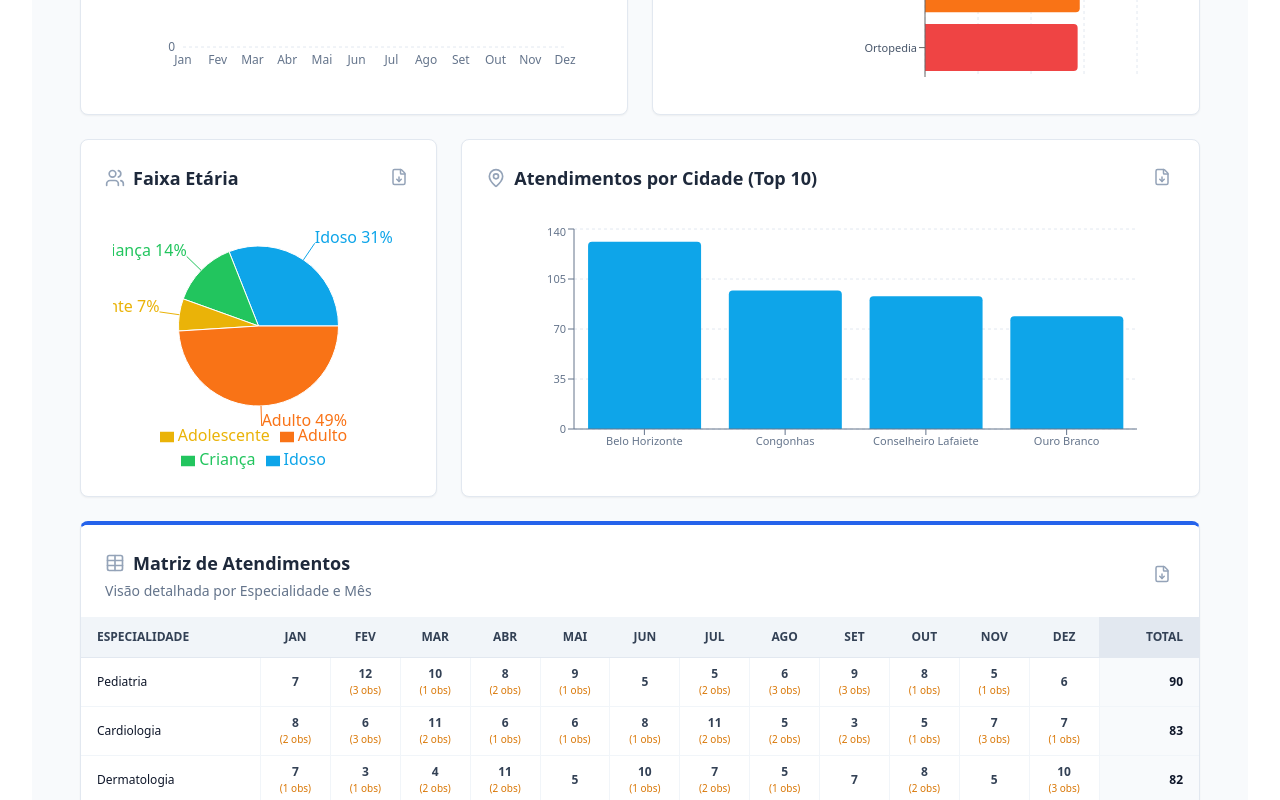
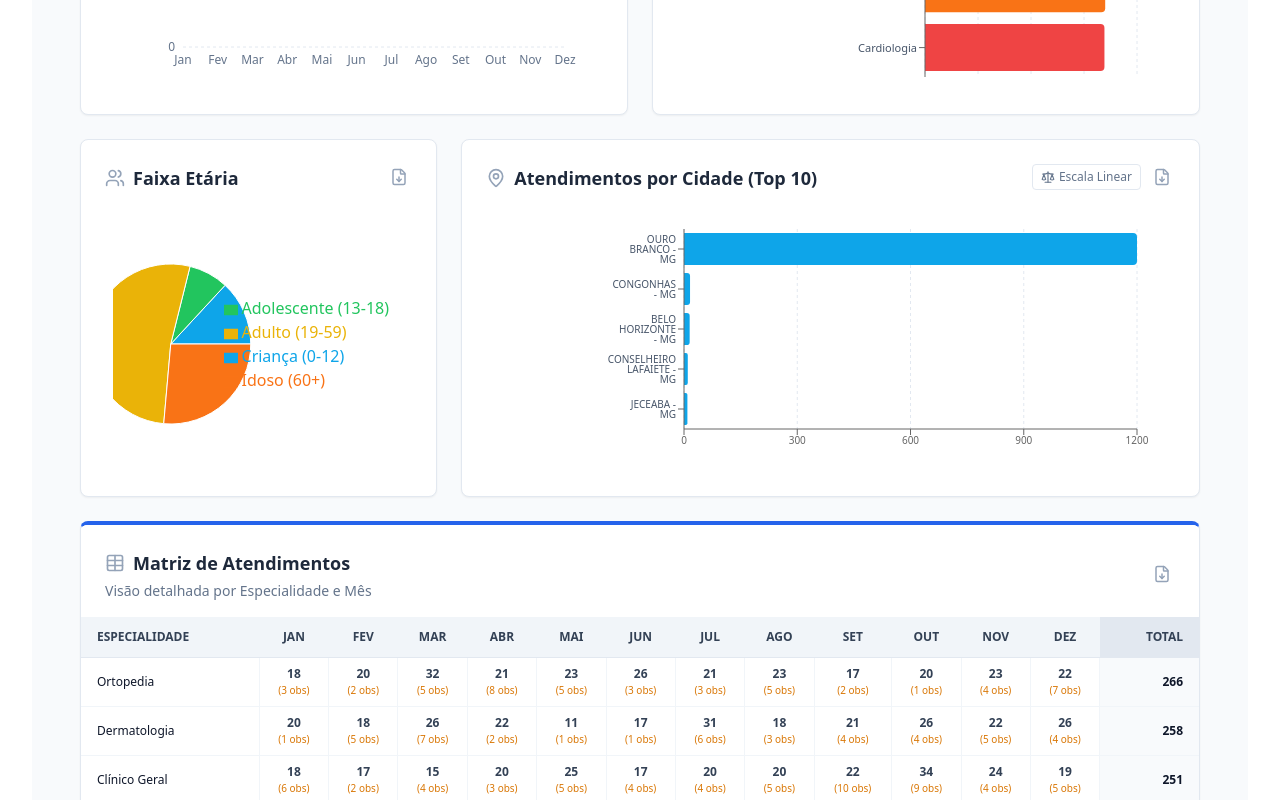
Before and after one commit to LeandroPRodrigues/Dashboard-Vivver, a React (Vite) app in the folder dashboard-hospitalar/: page / in a window 1280 px wide. Shown: the part 960-1760 px from the top of the page. Built offline with nearby package versions, Linux system fonts and the light colour scheme.

Commit message:
Atualização de ferramentas 1.2

```diff
--- a/dashboard-hospitalar/src/Dashboard.jsx
+++ b/dashboard-hospitalar/src/Dashboard.jsx
@@ -5,7 +5,7 @@ import {
 } from 'recharts';
 import {
   Upload, FileText, Activity, Calendar, Stethoscope, AlertCircle, Filter, ChevronDown, X, Check, Search, Info, User, Clock, Table, Download, AlertTriangle,
-  FileDown, Image as ImageIcon, FileSpreadsheet, ArrowRightLeft, LayoutDashboard, MapPin, Users
+  FileDown, Image as ImageIcon, FileSpreadsheet, ArrowRightLeft, LayoutDashboard, MapPin, Users, Scale
 } from 'lucide-react';
 import html2canvas from 'html2canvas';
 import * as XLSX from 'xlsx';
@@ -20,7 +20,7 @@ const HOSPITAL_PROCEDURE_MAP = {
   '301060029': 'Pacientes em observação', '0301060029': 'Pacientes em observação', '9990000096': 'Pacientes em observação'
 };
 
-// --- DICIONÁRIO INTELIGENTE DE COLUNAS (ATUALIZADO) ---
+// --- DICIONÁRIO INTELIGENTE DE COLUNAS ---
 const COLUMN_ALIASES = {
   unitCode: ['codigo_unidade', 'Codigo unidade', 'Cód. Unidade', 'cod_unidade'],
   unitName: ['nome_unidade', 'Nome unidade', 'Unidade', 'desc_unidade'],
@@ -29,8 +29,6 @@ const COLUMN_ALIASES = {
   prof: ['nome_profissional', 'Profissional', 'Nome do Profissional', 'Medico'],
   procCode: ['codigo_procedimento', 'Codigo procedimento', 'Cód. Procedimento'],
   procName: ['nome_procedimento', 'Nome procedimento', 'Procedimento'],
-
-  // ATUALIZADO COM OS NOMES QUE VOCÊ FORNECEU
   city: ['municipio', 'Municipio', 'Cidade', 'municipio_paciente', 'nome_municipio_paciente'],
   age: ['idade', 'Idade', 'Idade atendimento paciente', 'idade_atendimento_paciente'],
   gender: ['sexo', 'Sexo', 'Genero']
@@ -109,10 +107,11 @@ const MultiSelect = ({ label, options, selectedValues, onChange, placeholder = "
 const generateMockData = () => {
   const mock = [];
   const specs = ['Clínico Geral', 'Pediatria', 'Ortopedia', 'Cardiologia', 'Dermatologia'];
-  const cities = ['Ouro Branco', 'Conselheiro Lafaiete', 'Congonhas', 'Belo Horizonte'];
+  const cities = ['OURO BRANCO - MG', 'CONGONHAS - MG', 'CONSELHEIRO LAFAIETE - MG', 'BELO HORIZONTE - MG', 'JECEABA - MG'];
 
   ['2024', '2025'].forEach(year => {
-    for(let i=0; i<400; i++) {
+    // Gerar Ouro Branco Massivo
+    for(let i=0; i<1200; i++) {
         const month = Math.floor(Math.random() * 12) + 1;
         const age = Math.floor(Math.random() * 80) + 1;
         mock.push({
@@ -120,21 +119,23 @@ const generateMockData = () => {
           date: `15/${month}/${year}`, spec: specs[Math.floor(Math.random() * specs.length)],
           prof: `Dr. ${i}`, procCode: i % 5 === 0 ? '301060029' : '301060096',
           procName: "PROCEDIMENTO HOSPITALAR",
-        city: cities[Math.floor(Math.random() * cities.length)],
+          city: "OURO BRANCO - MG",
           age: age,
-        ageGroup: age < 12 ? 'Criança' : age < 18 ? 'Adolescente' : age < 60 ? 'Adulto' : 'Idoso'
+          ageGroup: age < 12 ? 'Criança (0-12)' : age < 18 ? 'Adolescente (13-18)' : age < 60 ? 'Adulto (19-59)' : 'Idoso (60+)'
         });
     }
-    for(let i=0; i<300; i++) {
+    // Gerar outras cidades menores
+    for(let i=0; i<50; i++) {
         const month = Math.floor(Math.random() * 12) + 1;
         const age = Math.floor(Math.random() * 80) + 1;
         mock.push({
-        unitCode: "51", unitName: "CENTRO DE ESPECIALIDADES", mes_final: month, ano_final: year,
-        date: `20/${month}/${year}`, spec: specs[Math.floor(Math.random() * specs.length)],
-        prof: `Dra. ${i}`, procCode: "0000000", procName: "Consulta Ambulatorial",
-        city: cities[Math.floor(Math.random() * cities.length)],
+          unitCode: "104", unitName: "HOSPITAL RAYMUNDO CAMPOS", mes_final: month, ano_final: year,
+          date: `15/${month}/${year}`, spec: specs[Math.floor(Math.random() * specs.length)],
+          prof: `Dr. ${i}`, procCode: i % 5 === 0 ? '301060029' : '301060096',
+          procName: "PROCEDIMENTO HOSPITALAR",
+          city: cities[Math.floor(Math.random() * (cities.length - 1)) + 1], // Pega cidades exceto a primeira (Ouro branco na logica acima foi separado)
           age: age,
-        ageGroup: age < 12 ? 'Criança' : age < 18 ? 'Adolescente' : age < 60 ? 'Adulto' : 'Idoso'
+          ageGroup: age < 12 ? 'Criança (0-12)' : age < 18 ? 'Adolescente (13-18)' : age < 60 ? 'Adulto (19-59)' : 'Idoso (60+)'
         });
     }
   });
@@ -191,6 +192,9 @@ export default function Dashboard() {
   const [isDemoData, setIsDemoData] = useState(true);
   const [isComparisonMode, setIsComparisonMode] = useState(false);
 
+  // Estado para Escala Logarítmica do gráfico de Cidades
+  const [isLogScale, setIsLogScale] = useState(false);
+
   // Filtros
   const [selectedYear, setSelectedYear] = useState('all');
   const [selectedMonth, setSelectedMonth] = useState('all');
@@ -223,13 +227,14 @@ export default function Dashboard() {
   useEffect(() => { if (availableUnits.length > 0 && !availableUnits.find(u => u.code === activeUnit)) setActiveUnit(availableUnits[0].code); }, [availableUnits]);
   useEffect(() => { if (availableYears.length >= 1) { setSelectedYear(availableYears[0]); setCompYear1(availableYears[0]); setCompYear2(availableYears[1] || availableYears[0]); } }, [availableYears]);
 
-  // --- DRILL-DOWN HANDLER ---
+  // --- DRILL-DOWN HANDLER (CORRIGIDO) ---
   const handleSpecChartClick = (data) => {
     if (data && data.name) {
-      // Se já estiver selecionado, remove. Se não, seleciona.
-      if (selectedSpecs.includes(data.name)) {
-        setSelectedSpecs(prev => prev.filter(s => s !== data.name));
+      if (selectedSpecs.length === 1 && selectedSpecs.includes(data.name)) {
+        // Se já está filtrado SÓ por ele, limpa
+        setSelectedSpecs([]);
       } else {
+        // Caso contrário, define ele como único filtro
         setSelectedSpecs([data.name]);
       }
     }
@@ -360,7 +365,6 @@ export default function Dashboard() {
 
     const allProfs = Object.values(byProfObj).map(p => ({ ...p, daysCount: p.days.size || 1, avgPerDay: Math.round((p.total / (p.days.size || 1)) * 10) / 10 })).sort((a, b) => b.total - a.total);
 
-    // Matriz Hospitalar
     const hospitalMatrixData = [];
     if (activeUnit === '104') {
         new Set(Object.keys(bySpecObj)).forEach(spec => {
@@ -514,7 +518,6 @@ export default function Dashboard() {
                     </Card>
                     <Card className="p-6">
                         <div className="flex justify-between items-start mb-6"><h3 className="text-lg font-bold text-slate-800 flex items-center gap-2"><Stethoscope size={20} className="text-slate-400" /> Volume por Especialidade (Clique para Filtrar)</h3><ExportWidget targetId="chart-specs" fileName="volume_especialidade" /></div>
-                        {/* ADICIONADO CLICK NO GRÁFICO */}
                         <div id="chart-specs" className="h-80 w-full bg-white p-2"><ResponsiveContainer width="100%" height="100%"><BarChart layout="vertical" data={stats.bySpec.slice(0, 10)} margin={{ top: 5, right: 30, left: 60, bottom: 5 }}><CartesianGrid strokeDasharray="3 3" horizontal={false} stroke="#e2e8f0" /><XAxis type="number" hide /><YAxis dataKey="name" type="category" width={180} tick={{fill: '#475569', fontSize: 11, fontWeight: 500}} interval={0} /><RechartsTooltip cursor={{fill: '#f1f5f9'}} contentStyle={{ backgroundColor: '#fff', borderRadius: '8px', border: 'none', boxShadow: '0 4px 6px -1px rgb(0 0 0 / 0.1)' }} /><Bar dataKey="value" name="Atendimentos" radius={[0, 4, 4, 0]} onClick={handleSpecChartClick} cursor="pointer">{stats.bySpec.slice(0, 10).map((entry, index) => (<Cell key={`cell-${index}`} fill={COLORS[index % COLORS.length]} />))}</Bar></BarChart></ResponsiveContainer></div>
                     </Card>
                 </div>
@@ -522,15 +525,42 @@ export default function Dashboard() {
                 <div className="grid grid-cols-1 lg:grid-cols-3 gap-6 mb-6">
                     <Card className="p-6 lg:col-span-1">
                         <div className="flex justify-between items-start mb-6"><h3 className="text-lg font-bold text-slate-800 flex items-center gap-2"><Users size={20} className="text-slate-400" /> Faixa Etária</h3><ExportWidget targetId="chart-age" fileName="faixa_etaria" /></div>
-                        <div id="chart-age" className="h-64 w-full bg-white p-2"><ResponsiveContainer width="100%" height="100%"><PieChart><Pie data={stats.byAge} dataKey="value" nameKey="name" cx="50%" cy="50%" outerRadius={80} fill="#8884d8" label={({name, percent}) => `${name} ${(percent * 100).toFixed(0)}%`}>{stats.byAge.map((entry, index) => <Cell key={`cell-${index}`} fill={COLORS[index % COLORS.length]} />)}</Pie><RechartsTooltip /><Legend verticalAlign="bottom" height={36}/></PieChart></ResponsiveContainer></div>
+                        <div id="chart-age" className="h-64 w-full bg-white p-2">
+                            <ResponsiveContainer width="100%" height="100%">
+                                <PieChart>
+                                    <Pie data={stats.byAge} dataKey="value" nameKey="name" cx="50%" cy="50%" outerRadius={80} fill="#8884d8" labelLine={false}>
+                                        {stats.byAge.map((entry, index) => <Cell key={`cell-${index}`} fill={COLORS[index % COLORS.length]} />)}
+                                    </Pie>
+                                    <RechartsTooltip />
+                                    <Legend layout="vertical" verticalAlign="middle" align="right"/>
+                                </PieChart>
+                            </ResponsiveContainer>
+                        </div>
                     </Card>
                     <Card className="p-6 lg:col-span-2">
-                        <div className="flex justify-between items-start mb-6"><h3 className="text-lg font-bold text-slate-800 flex items-center gap-2"><MapPin size={20} className="text-slate-400" /> Atendimentos por Cidade (Top 10)</h3><ExportWidget targetId="chart-city" fileName="top_cidades" /></div>
-                        <div id="chart-city" className="h-64 w-full bg-white p-2"><ResponsiveContainer width="100%" height="100%"><BarChart data={stats.byCity} margin={{ top: 5, right: 30, left: 20, bottom: 5 }}><CartesianGrid strokeDasharray="3 3" vertical={false} stroke="#e2e8f0" /><XAxis dataKey="name" stroke="#64748b" tick={{fill: '#64748b', fontSize: 11}} /><YAxis stroke="#64748b" tick={{fill: '#64748b', fontSize: 11}} /><RechartsTooltip contentStyle={{ backgroundColor: '#fff', borderRadius: '8px' }} /><Bar dataKey="value" name="Pacientes" fill="#0ea5e9" radius={[4, 4, 0, 0]} /></BarChart></ResponsiveContainer></div>
+                        <div className="flex justify-between items-start mb-6">
+                            <h3 className="text-lg font-bold text-slate-800 flex items-center gap-2"><MapPin size={20} className="text-slate-400" /> Atendimentos por Cidade (Top 10)</h3>
+                            <div className="flex items-center gap-2">
+                                {/* BOTÃO DE ESCALA LOGARITMICA */}
+                                <button onClick={() => setIsLogScale(!isLogScale)} className={`flex items-center gap-1 px-2 py-1 text-xs rounded border ${isLogScale ? 'bg-blue-100 text-blue-700 border-blue-300' : 'bg-white text-slate-500 border-slate-200'}`} title="Usar escala logarítmica para ver valores pequenos"><Scale size={14}/> {isLogScale ? 'Escala Log' : 'Escala Linear'}</button>
+                                <ExportWidget targetId="chart-city" fileName="top_cidades" />
+                            </div>
+                        </div>
+                        <div id="chart-city" className="h-64 w-full bg-white p-2">
+                            <ResponsiveContainer width="100%" height="100%">
+                                <BarChart layout="vertical" data={stats.byCity} margin={{ top: 5, right: 30, left: 100, bottom: 5 }}>
+                                    <CartesianGrid strokeDasharray="3 3" horizontal={false} stroke="#e2e8f0" />
+                                    <XAxis type="number" hide={false} scale={isLogScale ? 'log' : 'auto'} domain={isLogScale ? ['auto', 'auto'] : [0, 'auto']} tick={{fontSize: 10}} />
+                                    <YAxis dataKey="name" type="category" width={90} tick={{fill: '#475569', fontSize: 10, fontWeight: 500}} interval={0} />
+                                    <RechartsTooltip contentStyle={{ backgroundColor: '#fff', borderRadius: '8px' }} />
+                                    <Bar dataKey="value" name="Pacientes" fill="#0ea5e9" radius={[0, 4, 4, 0]} />
+                                </BarChart>
+                            </ResponsiveContainer>
+                        </div>
                     </Card>
                 </div>
 
-                {/* MATRIZ HOSPITALAR E TABELA FINAL (SEM ALTERAÇÕES) */}
+                {/* MATRIZ HOSPITALAR */}
                 {activeUnit === '104' && (
                     <Card className="p-0 border-t-4 border-t-blue-600 mb-8 overflow-hidden">
                         <div className="p-6 pb-4 bg-white flex justify-between items-center"><div><h3 className="text-lg font-bold text-slate-800 flex items-center gap-2"><Table size={20} className="text-slate-400" /> Matriz de Atendimentos</h3><p className="text-sm text-slate-500 mt-1">Visão detalhada por Especialidade e Mês</p></div><ExportWidget targetId="table-matriz" fileName="matriz_hospital" dataForExcel={stats.hospitalMatrixData} /></div>
```
Lines whose indentation alone changed are shown as unchanged.
